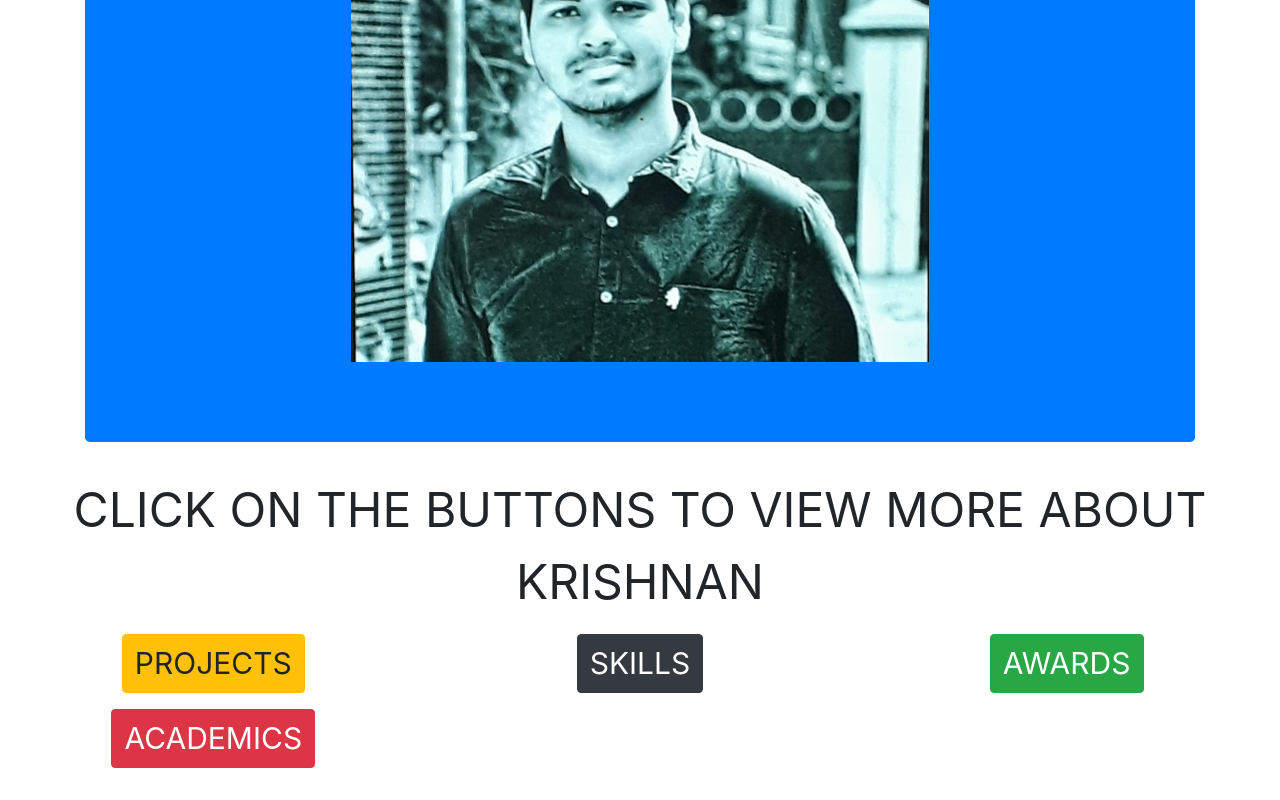
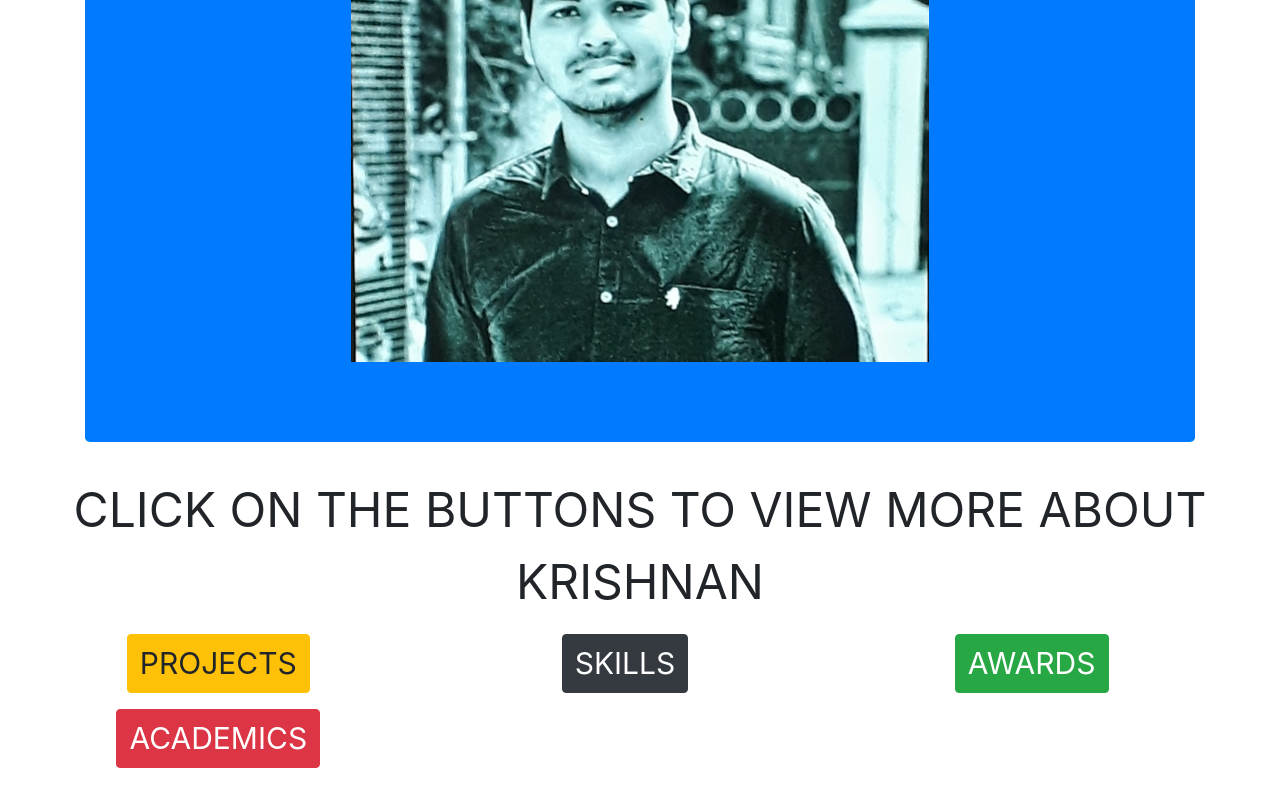
Before and after one commit to Krishnansriram122000/krishna2000, a plain HTML site: page index.html in a window 1280 px wide. Shown: the part 1409-2209 px from the top of the page. Drawn offline with nearby package versions, Linux system fonts and the light colour scheme.

Commit message:
Update index.html

```diff
--- a/index.html
+++ b/index.html
@@ -30,7 +30,7 @@
 			<p align="center">
 				CLICK ON THE BUTTONS TO VIEW MORE ABOUT KRISHNAN
 				<br>
-			<div class="row">
+			<div class="row container-fluid">
 				<div class="col-sm-4"><p align="center">
 				<button type="button" class="btn btn-warning incfont" onclick="window.location.href='Project.html'">PROJECTS</button>
 				</p></div>
```
